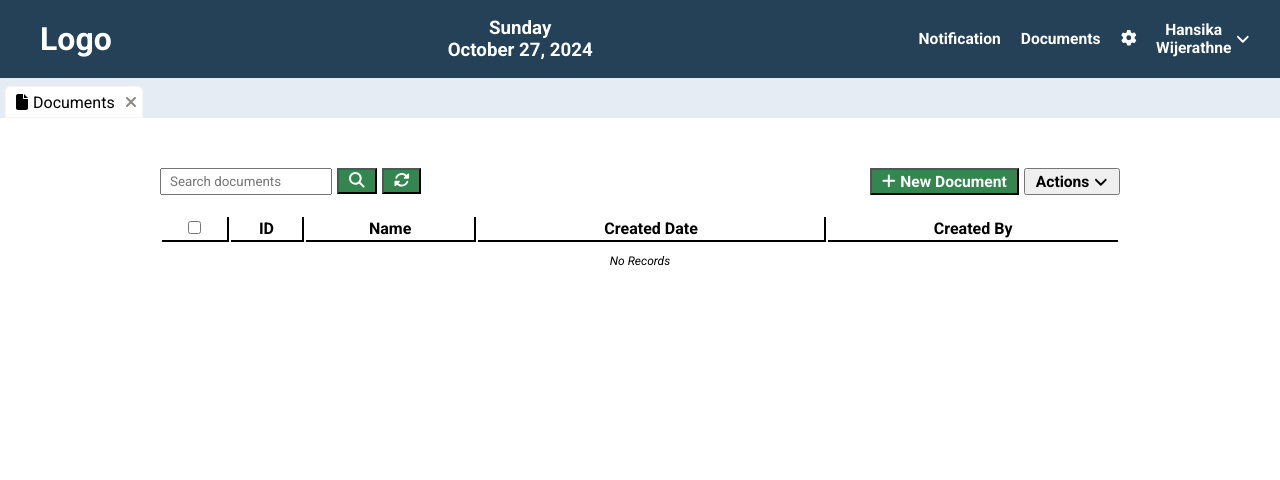
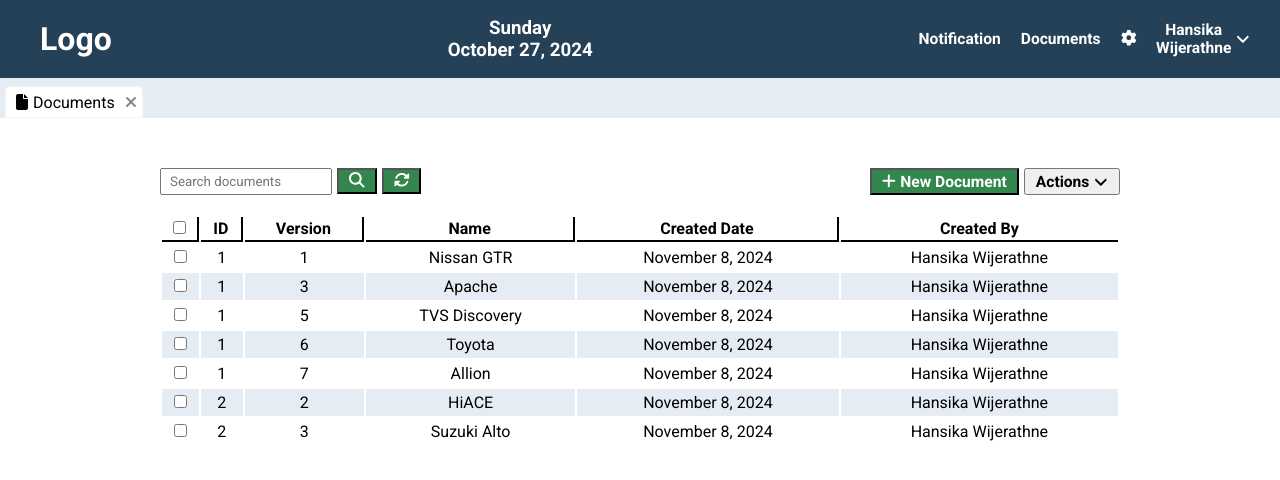
Before and after one commit to demeshFernando/SDMotors, a React (Vite) app in the folder sd-motors-app/: page / in a window 1280 px wide. Both pictures are taken after a click on the button "Documents". Shown: the top 480 px of the page. Built offline with nearby package versions, Linux system fonts and the light colour scheme.

Commit message:
#13, #14 Having controllers

```diff
--- a/sd-motors-app/src/components/documents/document.tsx
+++ b/sd-motors-app/src/components/documents/document.tsx
@@ -1,14 +1,32 @@
-import { useState } from "react";
+import { useEffect, useState } from "react";
 
 import Button from "../inputs/button.tsx";
 import TextBox from "../inputs/text.tsx";
 import ListItems from "../listView.tsx/list-view.tsx";
+import {
+  GetDocumentsList,
+  type getDocumentsListReturnProps,
+} from "../../controllers/DocumentsController.tsx";
 
 import { FontAwesomeIcon } from "@fortawesome/react-fontawesome";
 import iconsSet from "../../styles/functional/fontawesomeIcons";
 
+type thisProps = {
+  collection: getDocumentsListReturnProps;
+};
 export default function Document() {
-  const [handleClick, setHandleClick] = useState();
+  const [object, setObject] = useState<thisProps>({
+    collection: {
+      documentHeader: [],
+      documents: [[]],
+    },
+  });
+
+  useEffect(() => {
+    setObject({
+      collection: GetDocumentsList(),
+    });
+  }, []);
 
   return (
     <div className="documents-list-view">
@@ -62,14 +80,8 @@ export default function Document() {
       </div>
       <div className="documents-list-body">
         <ListItems
-          headerItems={[
-            <input type="checkbox" name="select" id="select" />,
-            "ID",
-            "Name",
-            "Created Date",
-            "Created By",
-          ]}
-          grandElements={[[]]}
+          headerItems={object.collection.documentHeader}
+          grandElements={object.collection.documents}
         />
       </div>
     </div>
--- /dev/null
+++ b/sd-motors-app/src/controllers/DocumentsController.tsx
@@ -0,0 +1,50 @@
+import CreatedDocuments from "../model/CreatedDocuments.tsx";
+import Staff from "../model/Staff.tsx";
+
+import moment from "../functionalitites/moment.tsx";
+
+type documentHeader = (string | JSX.Element)[];
+type documentRow = documentHeader;
+
+export type getDocumentsListReturnProps = {
+  documentHeader: documentHeader;
+  documents: documentRow[];
+};
+export function GetDocumentsList(): getDocumentsListReturnProps {
+  let collectedDocumentsList: documentRow[] = [];
+  let documentHeader: documentHeader = [
+    <input type="checkbox" name="select" id="select" />,
+    "ID",
+    "Version",
+    "Name",
+    "Created Date",
+    "Created By",
+  ];
+
+  CreatedDocuments.map((document, index) => {
+    let staffName = "System";
+
+    Staff.map((StaffMember) => {
+      if (document.CreatedBy === StaffMember.ID) {
+        staffName = `${StaffMember.FirstName} ${StaffMember.LastName}`;
+      }
+    });
+
+    let tempObject: documentRow = [
+      <input type="checkbox" name="select" id={`${index}`} />,
+      `${document.EvaluatedDocumentID}`,
+      `${document.EvaluatedDocumentVersion}`,
+      document.DocumentName,
+      moment.FormatSpecificDate(new Date(document.CreatedDate)),
+      staffName,
+    ];
+    collectedDocumentsList = [...collectedDocumentsList, tempObject];
+  });
+
+  let returnObject: getDocumentsListReturnProps = {
+    documentHeader: documentHeader,
+    documents: collectedDocumentsList,
+  };
+
+  return returnObject;
+}
--- a/sd-motors-app/src/functionalitites/moment.tsx
+++ b/sd-motors-app/src/functionalitites/moment.tsx
@@ -1,10 +1,6 @@
-function GetDate(): string {
-  const now = new Date();
-  let year = now.getFullYear();
-  let month: string = "Unknown";
-  let day = now.getDate();
-
-  switch (now.getMonth() + 1) {
+function GetMonthName(monthNumber: number): string {
+  let month: string = "";
+  switch (monthNumber + 1) {
     case 1:
       month = "January";
       break;
@@ -42,6 +38,14 @@ function GetDate(): string {
       month = "December";
       break;
   }
+  return month;
+}
+
+function GetDate(): string {
+  const now = new Date();
+  let year = now.getFullYear();
+  let month: string = GetMonthName(now.getMonth());
+  let day = now.getDate();
 
   return `${month} ${day}, ${year}`;
 }
@@ -51,4 +55,12 @@ function GetDayName(): string {
   return now.toLocaleDateString("en-US", { weekday: "long" });
 }
 
-export default { GetDate, GetDayName };
+function FormatSpecificDate(date: Date): string {
+  let month = GetMonthName(date.getMonth());
+  let dateNumber = date.getDate();
+  let year = date.getFullYear();
+
+  return `${month} ${dateNumber}, ${year}`;
+}
+
+export default { GetDate, GetDayName, FormatSpecificDate };
```
